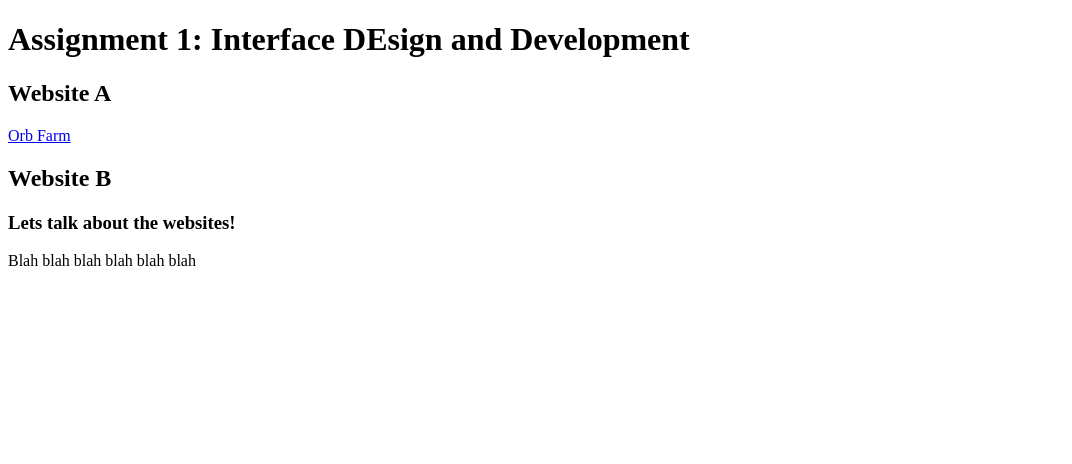
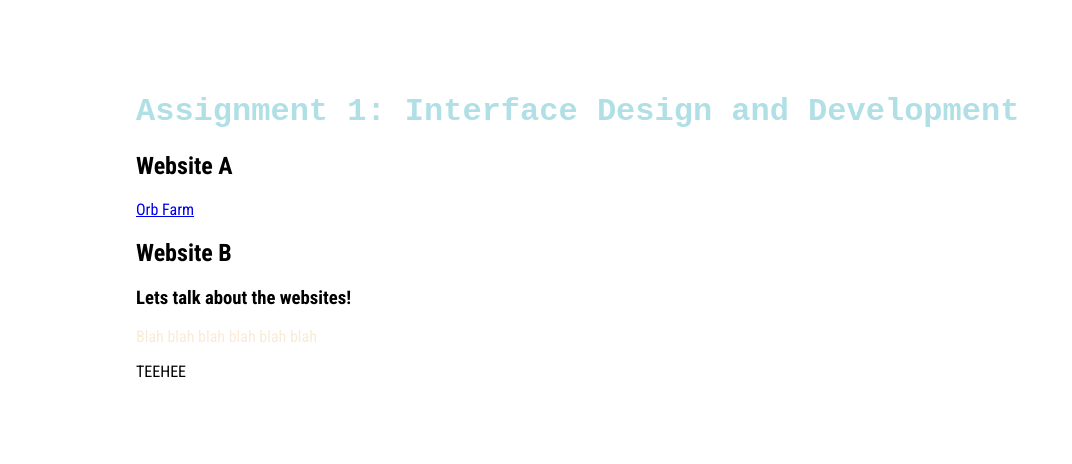
Before and after one commit to dashhealy/idad-a1, a plain HTML site: page index.html in a window 1280 px wide. Shown: the whole page, without its empty margins (0-1072 px from the left). Drawn offline with Linux system fonts and the light colour scheme; a web font is replaced by a local one.

Commit message:
added css

```diff
--- a/index.html
+++ b/index.html
@@ -1,12 +1,13 @@
 <!DOCTYPE html>
 <html lang="en">
-<head>
-    <meta charset="UTF-8">
-    <meta name="viewport" content="width=device-width, initial-scale=1.0">
+  <head>
+    <meta charset="UTF-8" />
+    <meta name="viewport" content="width=device-width, initial-scale=1.0" />
     <title>idad-a1</title>
-</head>
-<body>
-    <h1>Assignment 1: Interface DEsign and Development</h1>
+    <link rel="stylesheet" href="style.css" />
+  </head>
+  <body>
+    <h1>Assignment 1: Interface Design and Development</h1>
 
     <h2>Website A</h2>
     <a href="https://orb.farm">Orb Farm</a>
@@ -15,6 +16,8 @@
 
     <h3>Lets talk about the websites!</h3>
 
-    <p>Blah blah blah blah blah blah</p>
-</body>
+    <p class="firstly">Blah blah blah blah blah blah</p>
+
+    <p>TEEHEE</p>
+  </body>
 </html>
--- /dev/null
+++ b/style.css
@@ -0,0 +1,15 @@
+@import url("https://fonts.googleapis.com/css2?family=Modak&family=Roboto+Condensed:ital,wght@0,100..900;1,100..900&display=swap");
+
+body {
+  font-family: "Roboto Condensed", sans-serif;
+  padding: 5% 10%;
+}
+
+h1 {
+  color: powderblue;
+  font-family: "Courier New", Courier, monospace;
+  text-justify: inter-word;
+}
+.firstly {
+  color: antiquewhite;
+}
```
